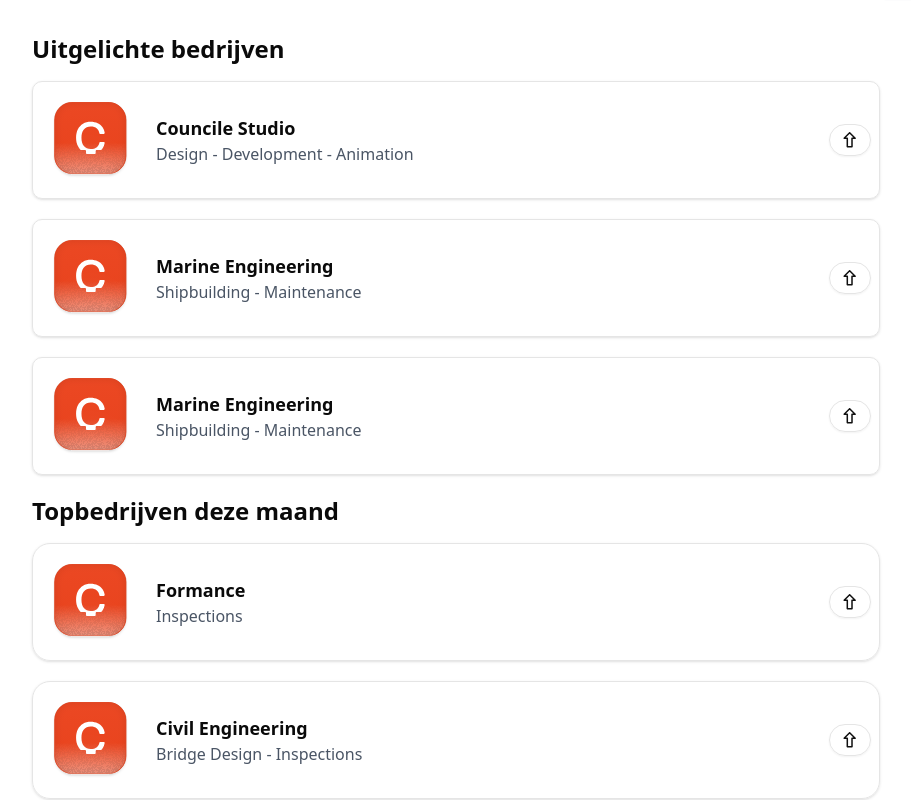
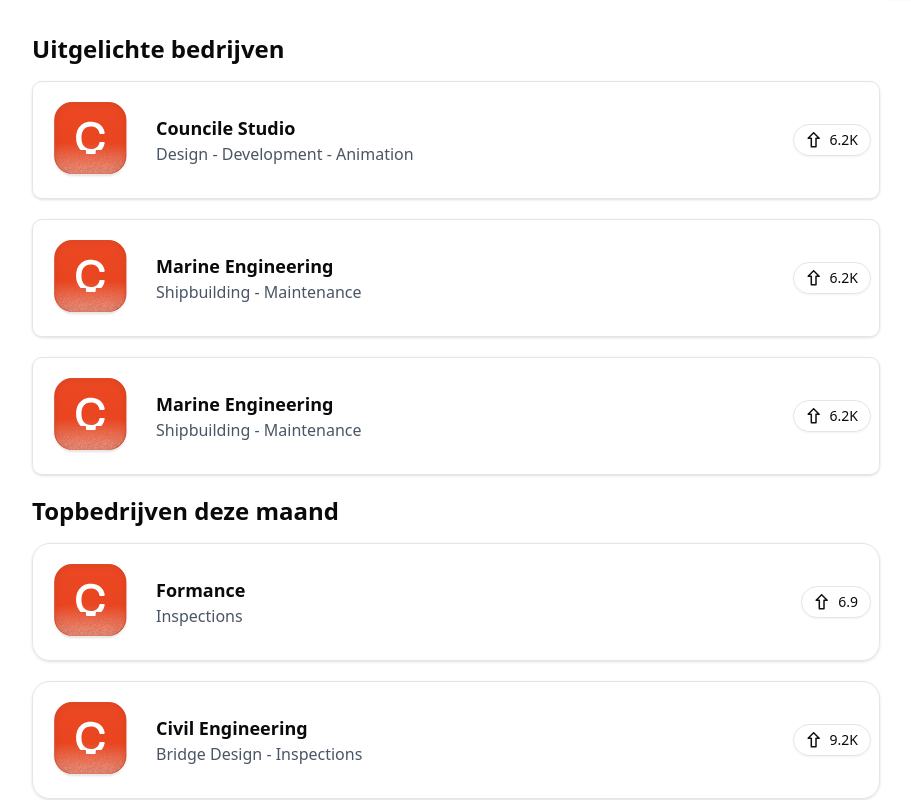
Before and after one commit to ijvadeli/fryslanco, a Next.js app: page / in a window 1280 px wide. Shown: the part 760-1560 px from the top of the page, without its empty margins (184-1095 px from the left). Built offline with nearby package versions, Linux system fonts and the light colour scheme.

Commit message:
company.rating linked with toggle-group button, value from array

```diff
--- a/src/_components/ui/companylist.tsx
+++ b/src/_components/ui/companylist.tsx
@@ -1,16 +1,16 @@
 import PlaceholderLogo from "../svgs/logo";
-import { ToggleGroupSpacing } from "../ui/toggle-group";
+import ToggleGroupSpacing from "../ui/toggle-group";
 
 const companiesFeatured = [
-  { name: "Councile Studio", category: "Design - Development - Animation", rating: "6.2" },
-  { name: "Marine Engineering", category: "Shipbuilding - Maintenance", rating: "6.2" },
-  { name: "Marine Engineering", category: "Shipbuilding - Maintenance", rating: "6.2" },
+  { name: "Councile Studio", category: "Design - Development - Animation", rating: "6.2K" },
+  { name: "Marine Engineering", category: "Shipbuilding - Maintenance", rating: "6.2K" },
+  { name: "Marine Engineering", category: "Shipbuilding - Maintenance", rating: "6.2K" },
 ];
 
 const topCompanies = [
   { name: "Formance", category: "Inspections", rating: "6.9" },
-  { name: "Civil Engineering", category: "Bridge Design - Inspections", rating: "9.2" },
-  { name: "Civil Engineering", category: "Bridge Design - Inspections", rating: "9.2" },
+  { name: "Civil Engineering", category: "Bridge Design - Inspections", rating: "9.2K" },
+  { name: "Civil Engineering", category: "Bridge Design - Inspections", rating: "9.2K" },
 ];
 
 const CompanyList = () => {
@@ -30,7 +30,7 @@ const CompanyList = () => {
             </div>
           </div>
           {/* <span className="font-bold">{company.rating}</span> */}
-          <ToggleGroupSpacing />
+          <ToggleGroupSpacing value={company.rating}/>
         </div>
       ))}
       {/* Top bedrijven blok */}
@@ -47,7 +47,7 @@ const CompanyList = () => {
             </div>
           </div>
           {/* <span className="font-bold">{company.rating}</span> */}
-          <ToggleGroupSpacing />
+          <ToggleGroupSpacing value={company.rating} />
         </div>
       ))}
     </div>
--- a/src/_components/ui/toggle-group.tsx
+++ b/src/_components/ui/toggle-group.tsx
@@ -3,7 +3,11 @@ import ArrowUp from "../svgs/arrowup";
 
 import { ToggleGroup, ToggleGroupItem } from "@/components/ui/toggle-group";
 
-export function ToggleGroupSpacing() {
+interface ToggleGroupSpacingProps {
+    value: string;
+}
+
+const ToggleGroupSpacing: React.FC<ToggleGroupSpacingProps> = ({value}) => {
   return (
     <ToggleGroup type="multiple" variant="outline" spacing={2} size="sm">
       <ToggleGroupItem
@@ -12,6 +16,7 @@ export function ToggleGroupSpacing() {
         className="data-[state=on]:bg-transparent data-[state=on]:*:[svg]:fill-black data-[state=on]:*:[svg]:stroke-black"
       >
         <ArrowUp />
+        {value}
       </ToggleGroupItem>
       {/* <ToggleGroupItem
         value="heart"
@@ -24,3 +29,5 @@ export function ToggleGroupSpacing() {
     </ToggleGroup>
   );
 }
+
+export default ToggleGroupSpacing;
```
